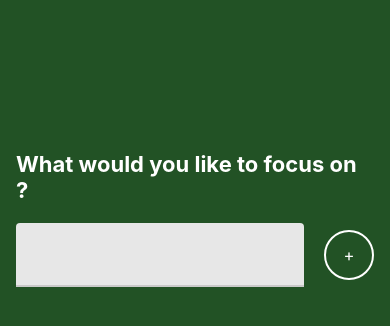
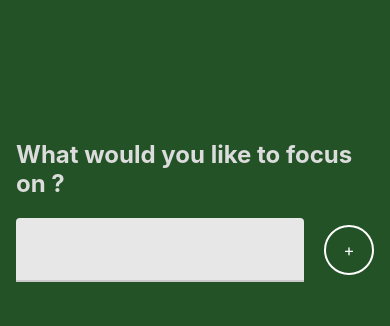
Before and after one commit to daniyaniazi/Focus-Time, a React Native app: screen / in a window 390 px wide. Shown: the top 326 px of the page. Built offline with nearby package versions, Linux system fonts and the light colour scheme.

Commit message:
styles specification

```diff
--- a/App.js
+++ b/App.js
@@ -1,6 +1,7 @@
 import React, { useState } from "react";
 import { StyleSheet, View, Text } from "react-native";
 import { Focus } from "./src/features/focus/Focus";
+import { colors } from "./src/utils/colors";
 
 // this file exports App
 export default function App() {
@@ -20,9 +21,6 @@ export default function App() {
 const styles = StyleSheet.create({
   container: {
     flex: 1,
-    backgroundColor: "#225225",
-
-    alignItems: "center",
-    justifyContent: "center"
+    backgroundColor: colors.darkGreen
   }
 });
--- a/src/features/focus/Focus.js
+++ b/src/features/focus/Focus.js
@@ -1,8 +1,9 @@
 import React, { useState } from "react";
-4;
-import { StyleSheet, View, Text, NativeEventEmitter } from "react-native";
+import { StyleSheet, View, Text } from "react-native";
 import { TextInput } from "react-native-paper";
 import { RoundedButton } from "../../components/RoundedButton";
+import { colors } from "../../utils/colors";
+import { fontSizes, paddingSizes } from "../../utils/sizes";
 // named export
 export const Focus = ({ addSubject }) => {
   const [tempItem, setTempItem] = useState(null);
@@ -36,13 +37,13 @@ const styles = StyleSheet.create({
   },
   titleConatiner: {
     flex: 0.5,
-    padding: 16,
+    paddingHorizontal: paddingSizes.md,
     justifyContent: "center"
   },
   title: {
-    color: "white",
+    color: colors.white,
     fontWeight: "bold",
-    fontSize: 22,
+    fontSize: fontSizes.lg,
     paddingBottom: 20
   },
   inputContainer: {
--- /dev/null
+++ b/src/utils/colors.js
@@ -0,0 +1,4 @@
+export const colors = {
+  white: "#dcdcdc",
+  darkGreen: "#225225"
+};
--- /dev/null
+++ b/src/utils/sizes.js
@@ -0,0 +1,25 @@
+export const fontSizes = {
+  sm: 8,
+  md: 16,
+  lg: 24,
+  xl: 32,
+  xxl: 40,
+  xxxl: 80
+};
+export const paddingSizes = {
+  sm: 8,
+  md: 16,
+  lg: 24,
+  xl: 32,
+  xxl: 40,
+  xxxl: 80
+};
+
+export const marginSizes = {
+  sm: 8,
+  md: 16,
+  lg: 24,
+  xl: 32,
+  xxl: 40,
+  xxxl: 80
+};
```
